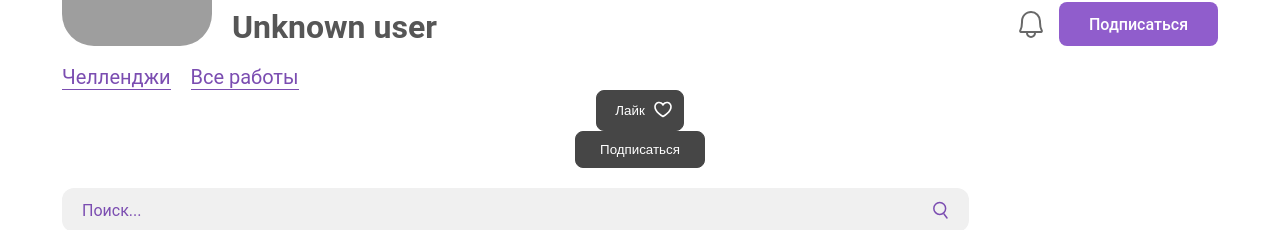
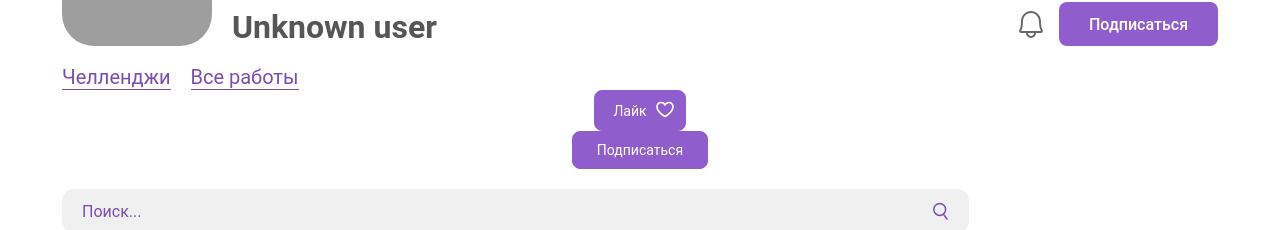
Before and after one commit to F1int0m/-WebChamber, a React (Create React App) app in the folder frontend/: page /post in a window 1280 px wide. Both pictures are taken after a click on the element "Unknown user". Shown: the part 224-454 px from the top of the page. Built offline with nearby package versions, Linux system fonts and the light colour scheme; no server answers; grey boxes are pictures that could not be loaded.

Commit message:
написал миксины и переменные под кнопки

```diff
--- a/frontend/src/components/core/buttons/Button/Button.module.scss
+++ b/frontend/src/components/core/buttons/Button/Button.module.scss
@@ -1,13 +1,13 @@
+@import "src/styles/mixins.module";
+@import "src/styles/variables.module";
+
 .button {
-  display: flex;
-  flex-direction: row;
-  justify-content: center;
-  align-items: center;
+  @include flex-row-full-center();
+  @include roboto-14-regular();
+
   padding: 10px 24px 10px 24px;
   border-radius: 8px;
-  gap: 6px;
-
   color: white;
-  background-color: #464646;
-  border: 1px solid #464646;
+  background-color: $base-accent;
+  border: 1px solid $base-accent;
 }
--- a/frontend/src/components/core/buttons/ButtonWithIcon/ButtonWithIcon.jsx
+++ b/frontend/src/components/core/buttons/ButtonWithIcon/ButtonWithIcon.jsx
@@ -1,7 +1,7 @@
 import React from 'react';
 import style from './ButtonWithIcon.module.scss'
 
-const ButtonWithIcon = ({icon, content}) => {
+const ButtonWithIcon = ({content, icon}) => {
     return (
         <button className={style.button_with_icon}>
             {content}
--- a/frontend/src/components/core/buttons/ButtonWithIcon/ButtonWithIcon.module.scss
+++ b/frontend/src/components/core/buttons/ButtonWithIcon/ButtonWithIcon.module.scss
@@ -1,13 +1,15 @@
+@import "src/styles/mixins.module";
+@import "src/styles/variables.module";
+
 .button_with_icon {
-  display: flex;
-  flex-direction: row;
-  justify-content: center;
-  align-items: center;
+  @include flex-row-full-center();
+  @include roboto-14-regular();
+
   padding: 6px 8px 6px 18px;
   border-radius: 8px;
   gap: 6px;
 
   color: white;
-  background-color: #464646;
-  border: 1px solid #464646;
+  background-color: $base-accent;
+  border: 1px solid $base-accent;
 }
--- /dev/null
+++ b/frontend/src/styles/_mixins.module.scss
@@ -0,0 +1,30 @@
+@mixin roboto-14-regular {
+  font-family: 'Roboto', sans-serif;
+  font-size: 14px;
+  font-weight: 400;
+}
+
+@mixin roboto-16-regular {
+  font-family: 'Roboto', sans-serif;
+  font-size: 16px;
+  font-weight: 400;
+}
+
+@mixin roboto-24-medium {
+  font-family: 'Roboto', sans-serif;
+  font-size: 24px;
+  font-weight: 500;
+}
+
+@mixin roboto-32-medium {
+  font-family: 'Roboto', sans-serif;
+  font-size: 32px;
+  font-weight: 700;
+}
+
+@mixin flex-row-full-center {
+  display: flex;
+  flex-direction: row;
+  justify-content: center;
+  align-items: center;
+}
--- /dev/null
+++ b/frontend/src/styles/_variables.module.scss
@@ -0,0 +1,5 @@
+$base-lighter: #D1B7F2;
+$base-light: #AE84E0;
+$base-accent: #905DCC;
+$base-dark: #753EB6;
+$base-darker: #5D21A5;
```
